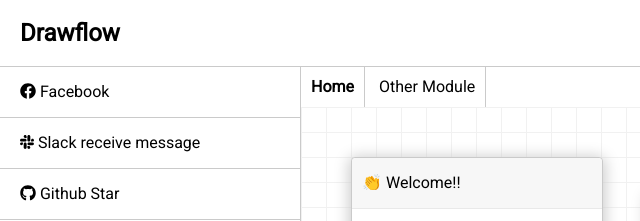
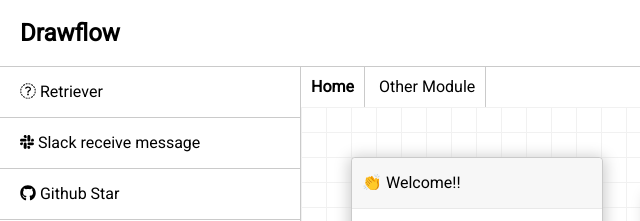
Before and after one commit to ldilab/RAG, a website built with webpack: page index.html in a window 1280 px wide. Shown: the top 221 px of the page, 0-640 px from the left. Built offline with nearby package versions, Linux system fonts and the light colour scheme; a script that the page names is missing.

Commit message:
Update index.html

```diff
--- a/index.html
+++ b/index.html
@@ -24,7 +24,7 @@
   <div class="wrapper">
     <div class="col">
       <div class="drag-drawflow" draggable="true" ondragstart="drag(event)" data-node="facebook">
-        <i class="fab fa-facebook"></i><span> Facebook</span>
+        <i class="fab fa-snowflake"></i><span> Retriever</span>
       </div>
       <div class="drag-drawflow" draggable="true" ondragstart="drag(event)" data-node="slack">
         <i class="fab fa-slack"></i><span> Slack receive message</span>
```
